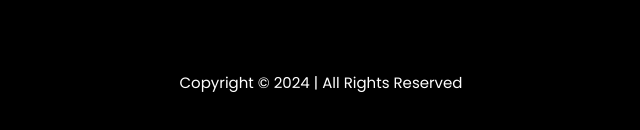
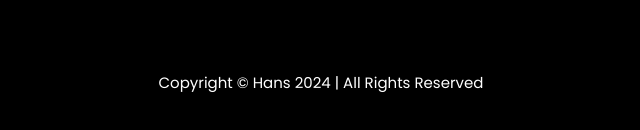
Before and after one commit to haviq/portofolio, a plain HTML site: page index.html in a window 1280 px wide. Shown: the part 3473-3603 px from the top of the page, 319-959 px from the left. Drawn offline with Linux system fonts and the light colour scheme; animation ran at ten frames a second.

Commit message:
Update index.html

```diff
--- a/index.html
+++ b/index.html
@@ -447,7 +447,7 @@
 					<div class="row">
 						<div class="col-lg-12">
 							<div class="footer-text text-center wow fadeInDown" data-wow-delay="0.3s">
-								<p>Copyright © 2024  | All Rights Reserved</p>
+								<p>Copyright © Hans 2024  | All Rights Reserved</p>
 							</div>
 						</div>
 					</div>
```
